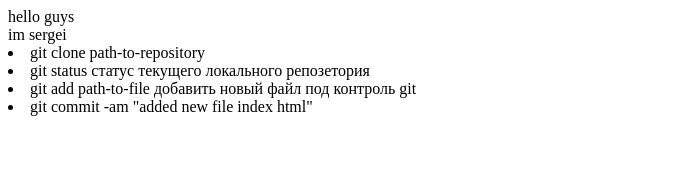
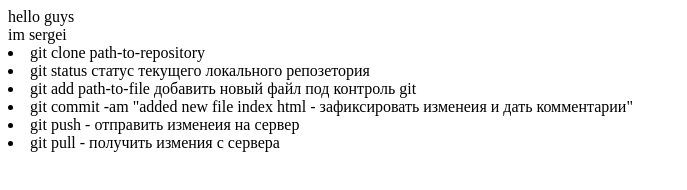
Before and after one commit to 2x2x/newRepository, a plain HTML site: page index.html in a window 1280 px wide. Shown: the whole page, without its empty margins (0-687 px from the left). Drawn offline with Linux system fonts and the light colour scheme.

Commit message:
add new command index.html

```diff
--- a/index.html
+++ b/index.html
@@ -8,7 +8,9 @@
 		</li>
 		<li>git status статус текущего локального репозетория</li>
 		<li>git add path-to-file добавить новый файл под контроль git </li>
-		<li>git commit -am "added new file index html"</li>
+		<li>git commit -am "added new file index html - зафиксировать изменеия и дать комментарии"</li>
+		<li> git push - отправить изменеия  на сервер</li>
+		<li> git pull - получить измения с сервера</li>
 	</ui>
 
 </div>
```
